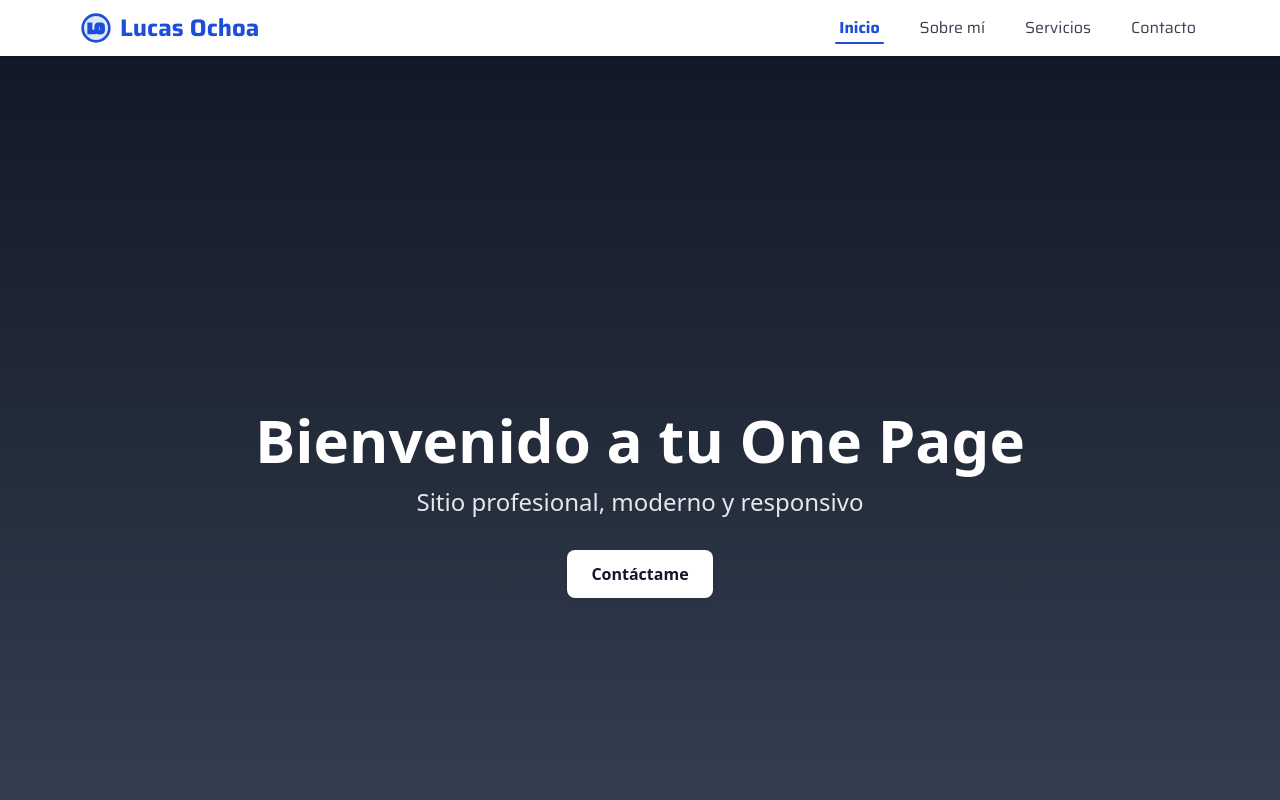
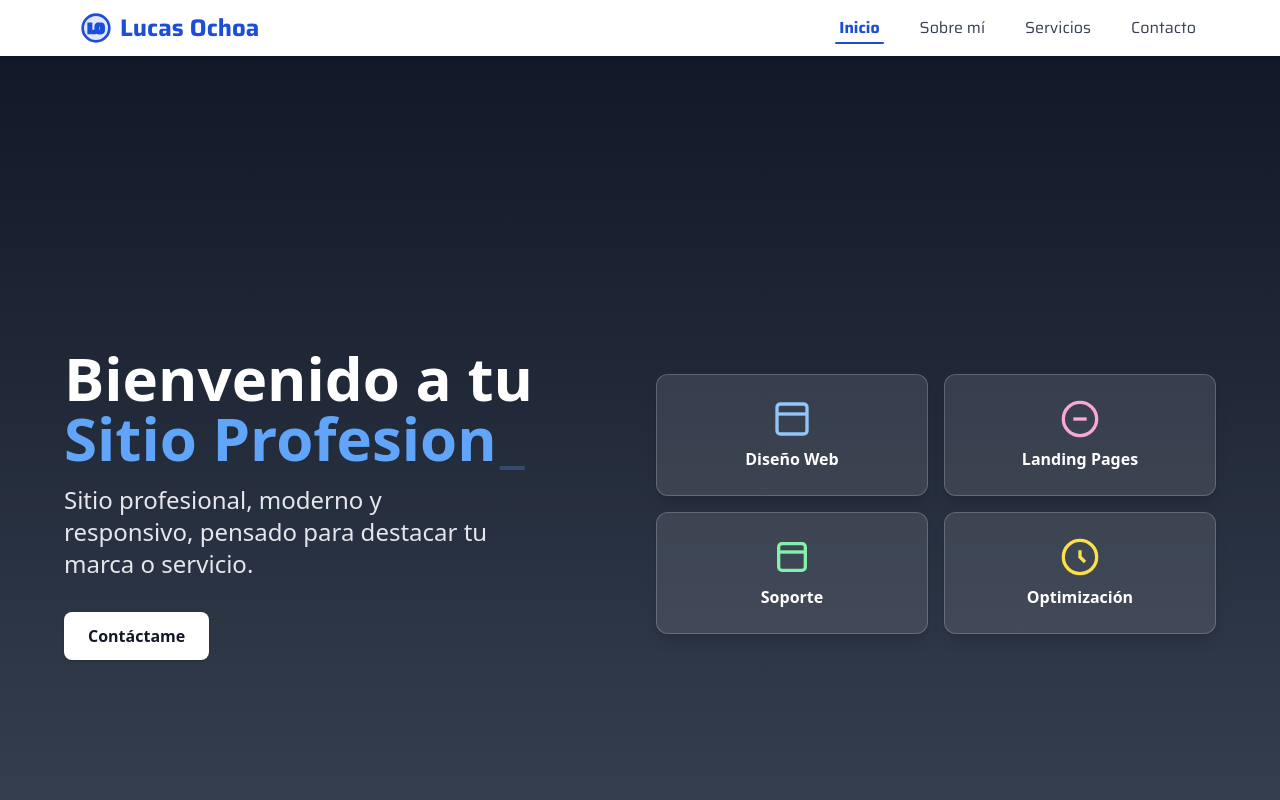
Before and after one commit to ochodesign/inv-casamiento, a React app: page / in a window 1280 px wide. Shown: the top 800 px of the page. Built offline with nearby package versions, Linux system fonts and the light colour scheme.

Commit message:
Hero tipo showcase: texto animado y grid de servicios animado

```diff
--- a/package.json
+++ b/package.json
@@ -8,7 +8,8 @@
   },
   "dependencies": {
     "react": "^18.0.0",
-    "react-dom": "^18.0.0"
+    "react-dom": "^18.0.0",
+    "react-simple-typewriter": "^5.0.1"
   },
   "devDependencies": {
     "@babel/core": "^7.0.0",
@@ -23,6 +24,6 @@
     "tailwindcss": "^3.0.0",
     "webpack": "^5.0.0",
     "webpack-cli": "^4.0.0",
-    "webpack-dev-server": "^4.0.0"
+    "webpack-dev-server": "^5.2.2"
   }
 }
--- a/src/App.jsx
+++ b/src/App.jsx
@@ -1,4 +1,5 @@
 import React from "react";
+import { Typewriter } from 'react-simple-typewriter';
 
 import Header from "./components/Header";
 import ContactForm from "./components/ContactForm";
@@ -11,11 +12,48 @@ function App() {
     <div className="font-sans bg-gray-100 min-h-screen">
       <Header />
 
-      {/* Hero Section */}
-      <FadeInSection id="inicio" className="pt-24 min-h-screen flex flex-col justify-center items-center bg-gradient-to-b from-gray-900 to-gray-700 text-center px-4 text-white">
-        <h1 className="text-4xl md:text-6xl font-bold mb-4">Bienvenido a tu One Page</h1>
-        <p className="text-lg md:text-2xl mb-8 text-gray-200">Sitio profesional, moderno y responsivo</p>
-        <a href="#contacto" className="px-6 py-3 bg-white text-gray-900 rounded-lg shadow hover:bg-gray-200 transition font-semibold">Contáctame</a>
+      {/* Hero Section tipo Showcase */}
+      <FadeInSection id="inicio" className="pt-24 min-h-screen flex flex-col justify-center items-center bg-gradient-to-b from-gray-900 to-gray-700 px-4 text-white">
+        <div className="w-full max-w-6xl flex flex-col md:flex-row items-center justify-between gap-8">
+          {/* Izquierda: Texto animado */}
+          <div className="flex-1 flex flex-col items-start md:items-start text-left mb-10 md:mb-0">
+            <h1 className="text-4xl md:text-6xl font-bold mb-4">
+              <span className="block">Bienvenido a tu</span>
+              <span className="text-blue-400">
+                <Typewriter
+                  words={["One Page", "Landing Page", "Sitio Profesional", "Portfolio Moderno"]}
+                  loop={0}
+                  cursor
+                  cursorStyle="_"
+                  typeSpeed={70}
+                  deleteSpeed={50}
+                  delaySpeed={1200}
+                />
+              </span>
+            </h1>
+            <p className="text-lg md:text-2xl mb-8 text-gray-200 max-w-md">Sitio profesional, moderno y responsivo, pensado para destacar tu marca o servicio.</p>
+            <a href="#contacto" className="px-6 py-3 bg-white text-gray-900 rounded-lg shadow hover:bg-gray-200 transition font-semibold">Contáctame</a>
+          </div>
+          {/* Derecha: Grid animado de servicios */}
+          <div className="flex-1 grid grid-cols-2 gap-4 animate-fade-in-up">
+            <div className="bg-white/10 rounded-xl p-6 flex flex-col items-center shadow-lg border border-white/20 hover:scale-105 transition-transform">
+              <svg className="w-10 h-10 mb-2 text-blue-300" fill="none" stroke="currentColor" strokeWidth="2" viewBox="0 0 24 24"><rect x="3" y="3" width="18" height="18" rx="2"/><path d="M3 9h18"/></svg>
+              <span className="font-semibold">Diseño Web</span>
+            </div>
+            <div className="bg-white/10 rounded-xl p-6 flex flex-col items-center shadow-lg border border-white/20 hover:scale-105 transition-transform">
+              <svg className="w-10 h-10 mb-2 text-pink-300" fill="none" stroke="currentColor" strokeWidth="2" viewBox="0 0 24 24"><circle cx="12" cy="12" r="10"/><path d="M8 12h8"/></svg>
+              <span className="font-semibold">Landing Pages</span>
+            </div>
+            <div className="bg-white/10 rounded-xl p-6 flex flex-col items-center shadow-lg border border-white/20 hover:scale-105 transition-transform">
+              <svg className="w-10 h-10 mb-2 text-green-300" fill="none" stroke="currentColor" strokeWidth="2" viewBox="0 0 24 24"><rect x="4" y="4" width="16" height="16" rx="2"/><path d="M4 9h16"/></svg>
+              <span className="font-semibold">Soporte</span>
+            </div>
+            <div className="bg-white/10 rounded-xl p-6 flex flex-col items-center shadow-lg border border-white/20 hover:scale-105 transition-transform">
+              <svg className="w-10 h-10 mb-2 text-yellow-300" fill="none" stroke="currentColor" strokeWidth="2" viewBox="0 0 24 24"><circle cx="12" cy="12" r="10"/><path d="M12 8v4l3 3"/></svg>
+              <span className="font-semibold">Optimización</span>
+            </div>
+          </div>
+        </div>
       </FadeInSection>
 
       {/* Sobre mí Section */}
```
Also changed, not shown: 1 other file (tests, documents, lock files or other folders).
